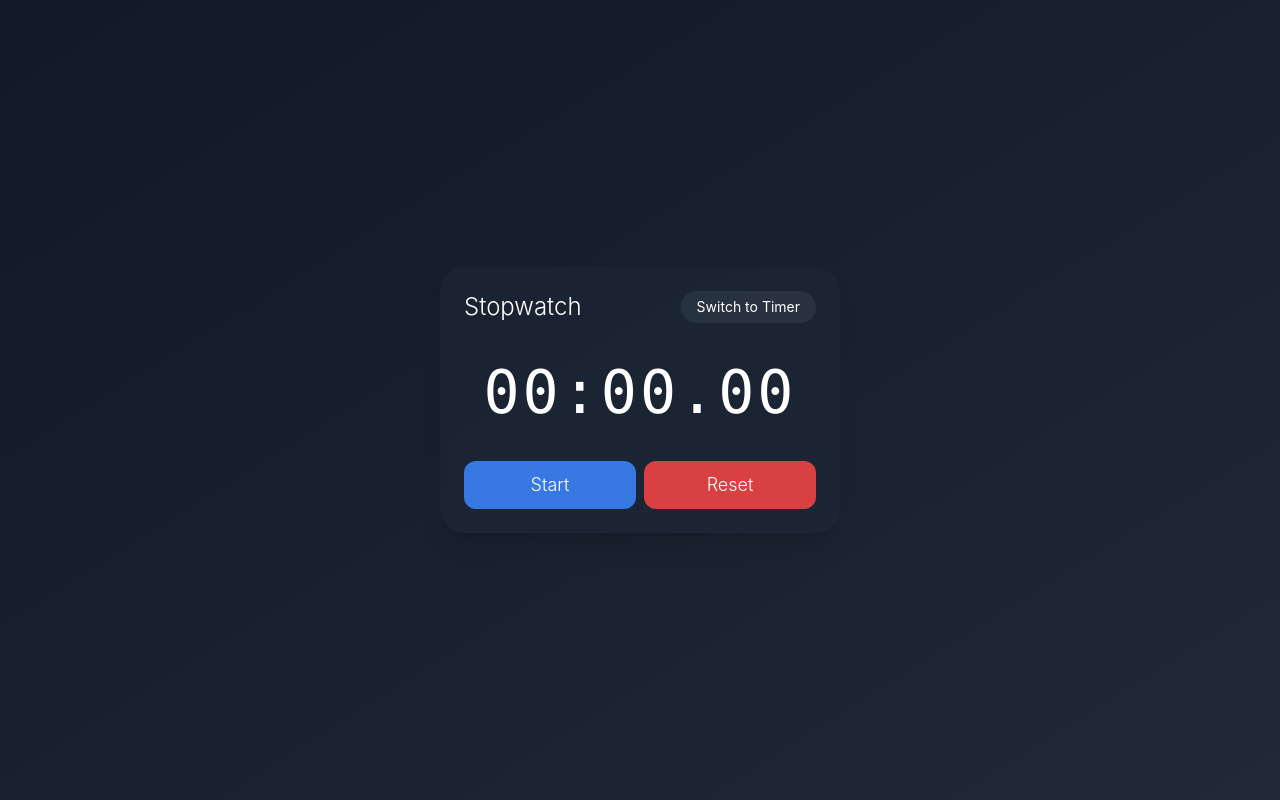
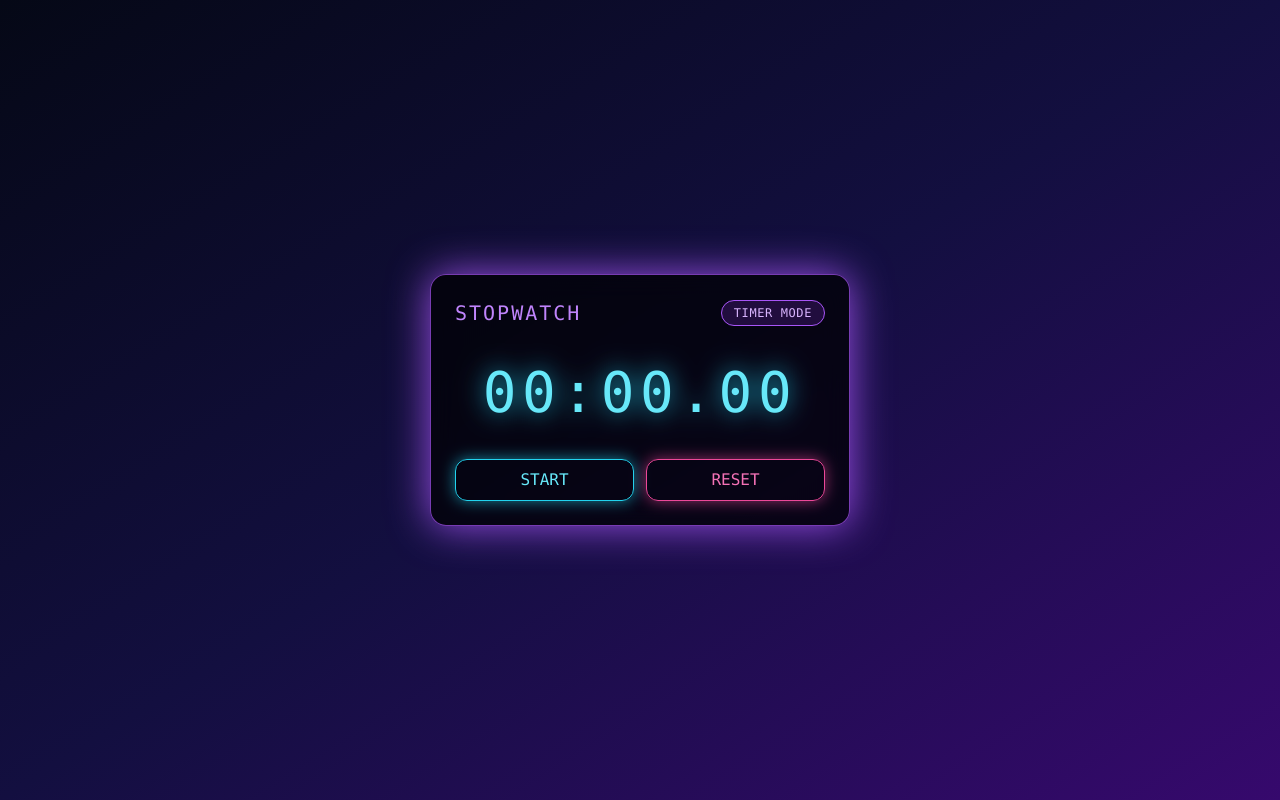
Before and after one commit to XojProjects/notion-timer-widget, a React (Create React App) app: page / in a window 1280 px wide. Built offline with nearby package versions, Linux system fonts and the light colour scheme.

Commit message:
Refactor App component and improve styling

```diff
--- a/src/App.js
+++ b/src/App.js
@@ -1,15 +1,16 @@
 import { useState, useEffect } from 'react';
 import './App.css';
 
-function App() {
-  const [mode, setMode] = useState('stopwatch'); // 'stopwatch' or 'timer'
-  const [time, setTime] = useState(0); // time in seconds
+export default function App() {
+  const [mode, setMode] = useState('stopwatch');
+  const [time, setTime] = useState(0);
   const [milliseconds, setMilliseconds] = useState(0);
   const [isRunning, setIsRunning] = useState(false);
   const [inputMinutes, setInputMinutes] = useState('');
 
   useEffect(() => {
     let intervalId;
+
     if (isRunning) {
       const startTime = parseInt(localStorage.getItem('startTime')) || Date.now();
 
@@ -23,12 +24,7 @@ function App() {
           const newSeconds = Math.floor(elapsedTime / 1000);
           const newMilliseconds = Math.floor((elapsedTime % 1000) / 10);
 
-          setTime(prevTime => {
-            if (newSeconds > prevTime) {
-              return newSeconds;
-            }
-            return prevTime;
-          });
+          setTime(newSeconds);
           setMilliseconds(newMilliseconds);
         } else {
           setMilliseconds(prev => {
@@ -47,20 +43,25 @@ function App() {
         }
       }, 10);
     }
+
     return () => clearInterval(intervalId);
   }, [isRunning, mode]);
 
-  const formatTime = (timeInSeconds, ms) => {
-    const minutes = Math.floor(timeInSeconds / 60);
-    const seconds = timeInSeconds % 60;
-    return `${minutes.toString().padStart(2, '0')}:${seconds.toString().padStart(2, '0')}.${ms.toString().padStart(2, '0')}`;
+  const formatTime = (sec, ms) => {
+    const minutes = Math.floor(sec / 60);
+    const seconds = sec % 60;
+    return `${minutes.toString().padStart(2, '0')}:${seconds
+      .toString()
+      .padStart(2, '0')}.${ms.toString().padStart(2, '0')}`;
   };
 
   const handleStart = () => setIsRunning(true);
+
   const handlePause = () => {
     setIsRunning(false);
     localStorage.removeItem('startTime');
   };
+
   const handleReset = () => {
     setIsRunning(false);
     setTime(mode === 'timer' && inputMinutes ? parseInt(inputMinutes) * 60 : 0);
@@ -72,10 +73,10 @@ function App() {
     setIsRunning(false);
     setTime(0);
     setMilliseconds(0);
-    setMode(prev => prev === 'stopwatch' ? 'timer' : 'stopwatch');
+    setMode(prev => (prev === 'stopwatch' ? 'timer' : 'stopwatch'));
   };
 
-  const handleTimerInput = (e) => {
+  const handleTimerInput = e => {
     const value = e.target.value;
     setInputMinutes(value);
     if (value && !isRunning) {
@@ -85,15 +86,19 @@ function App() {
   };
 
   return (
-    <div className="min-h-screen bg-gradient-to-br from-gray-900 to-gray-800 flex items-center justify-center">
-      <div className="bg-gray-800/50 p-6 rounded-3xl shadow-xl backdrop-blur-sm w-[400px]">
+    <div className="min-h-screen flex items-center justify-center bg-gradient-to-br from-[#050816] via-[#130f40] to-[#36096d] font-mono text-cyan-200">
+      <div className="w-[420px] rounded-2xl border border-purple-500/70 bg-black/70 backdrop-blur-md p-6 shadow-[0_0_40px_rgba(168,85,247,0.9)]">
+
         <div className="flex justify-between items-center mb-4">
-          <h2 className="text-white text-2xl font-light">{mode === 'stopwatch' ? 'Stopwatch' : 'Timer'}</h2>
+          <h2 className="text-xl tracking-widest text-purple-400">
+            {mode === 'stopwatch' ? 'STOPWATCH' : 'TIMER'}
+          </h2>
+
           <button
             onClick={handleModeToggle}
-            className="px-4 py-1.5 rounded-full bg-gray-700/50 text-white text-sm transition-all hover:bg-gray-600"
+            className="px-3 py-1 rounded-full text-xs tracking-wider bg-purple-600/20 border border-purple-500 text-purple-300 hover:bg-purple-600/40"
           >
-            Switch to {mode === 'stopwatch' ? 'Timer' : 'Stopwatch'}
+            {mode === 'stopwatch' ? 'TIMER MODE' : 'STOPWATCH MODE'}
           </button>
         </div>
 
@@ -102,41 +107,40 @@ function App() {
             type="number"
             value={inputMinutes}
             onChange={handleTimerInput}
-            placeholder="Enter minutes"
-            className="w-full mb-4 bg-gray-700/50 text-white px-4 py-2 rounded-lg focus:outline-none focus:ring-2 focus:ring-blue-500"
+            placeholder="Minutes"
+            className="w-full mb-4 bg-black/60 border border-purple-500 text-cyan-300 px-4 py-2 rounded-lg focus:outline-none focus:ring-2 focus:ring-purple-500"
           />
         )}
 
-        <div className="text-[3.75rem] font-mono text-white text-center my-6 font-light tracking-wider whitespace-nowrap overflow-hidden">
+        <div className="text-[3.5rem] text-center my-6 tracking-widest text-cyan-300 drop-shadow-[0_0_12px_rgba(34,211,238,0.9)]">
           {formatTime(time, milliseconds)}
         </div>
 
-        <div className="flex gap-2 mt-6">
+        <div className="flex gap-3">
           {!isRunning ? (
             <button
               onClick={handleStart}
-              className="flex-1 bg-blue-500/90 hover:bg-blue-600 text-white py-2.5 rounded-xl transition-all text-lg font-light"
+              className="flex-1 border border-cyan-400 text-cyan-300 py-2 rounded-xl hover:bg-cyan-500/10 shadow-[0_0_15px_rgba(34,211,238,0.6)]"
             >
-              Start
+              START
             </button>
           ) : (
             <button
               onClick={handlePause}
-              className="flex-1 bg-yellow-500/90 hover:bg-yellow-600 text-white py-2.5 rounded-xl transition-all text-lg font-light"
+              className="flex-1 border border-yellow-400 text-yellow-300 py-2 rounded-xl hover:bg-yellow-500/10 shadow-[0_0_15px_rgba(234,179,8,0.6)]"
             >
-              Pause
+              PAUSE
             </button>
           )}
+
           <button
             onClick={handleReset}
-            className="flex-1 bg-red-500/90 hover:bg-red-600 text-white py-2.5 rounded-xl transition-all text-lg font-light"
+            className="flex-1 border border-pink-500 text-pink-400 py-2 rounded-xl hover:bg-pink-600/10 shadow-[0_0_15px_rgba(236,72,153,0.6)]"
           >
-            Reset
+            RESET
           </button>
         </div>
       </div>
     </div>
   );
 }
-
-export default App;
```
